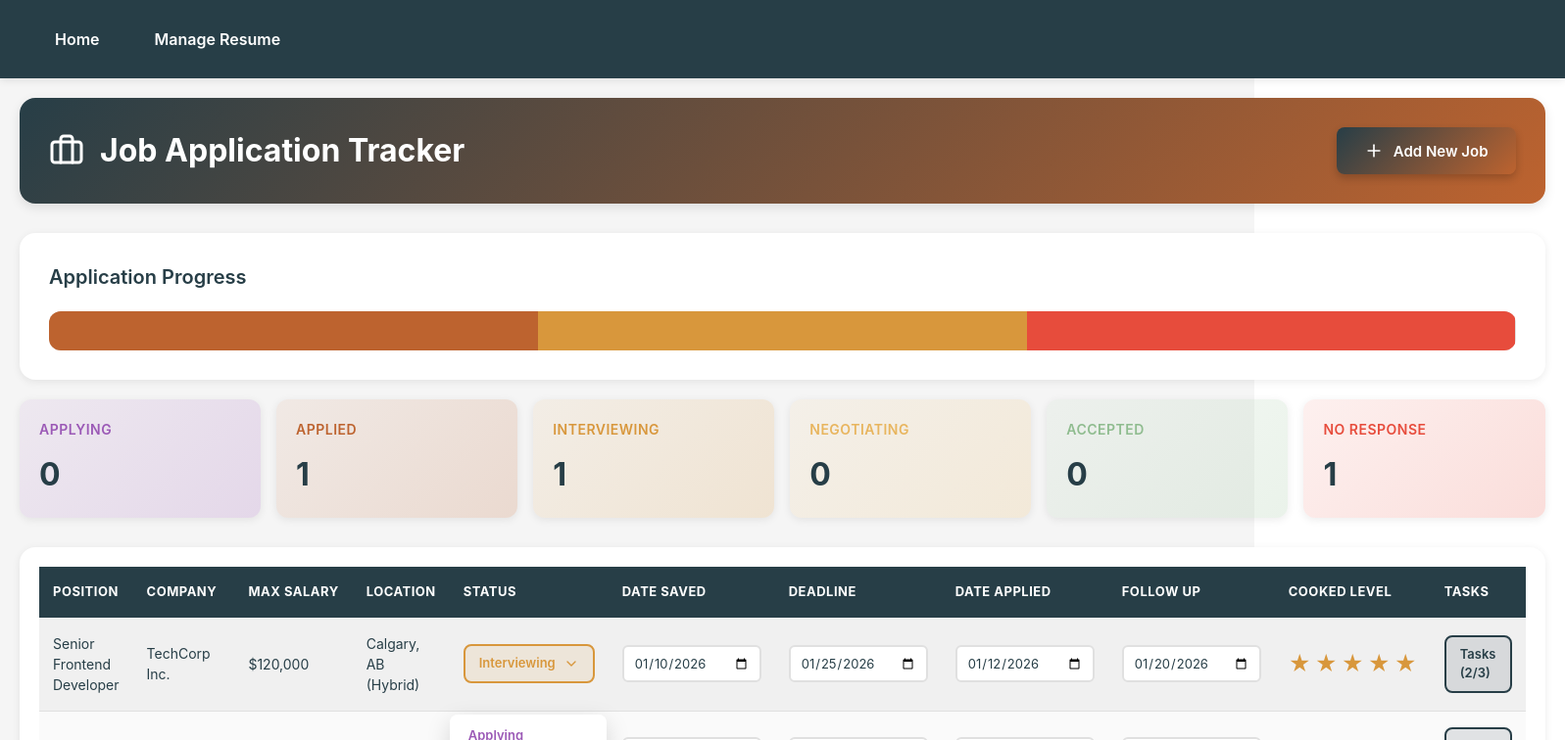
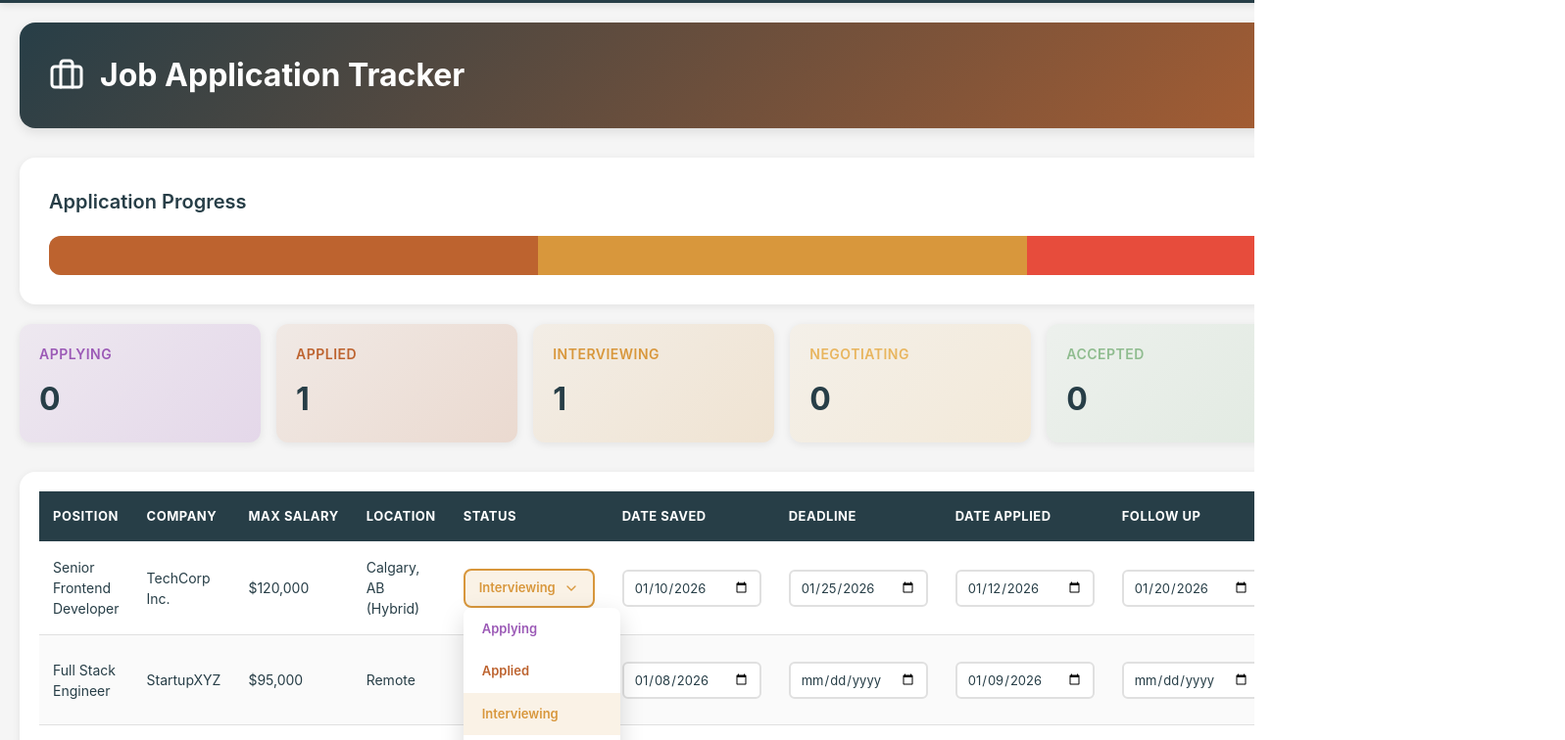
Before and after one commit to Fordinh4/cmput401hackathon, a React (Vite) app in the folder Uncooked/: page / in a window 1280 px wide. Both pictures are taken after a click on the element "Interviewing". Shown: the top 756 px of the page at 98% size, 1597 px wide, since content can reach past the window. Built offline with nearby package versions, Linux system fonts and the light colour scheme.

Commit message:
Fix the overflow issue for dropdown menu

```diff
--- a/Uncooked/src/pages/Home.css
+++ b/Uncooked/src/pages/Home.css
@@ -3,6 +3,14 @@
   margin: 0;
   padding: 0;
   box-sizing: border-box;
+}
+
+html, body {
+  margin: 0;
+  padding: 0;
+  width: 100%;
+  height: 100%;
+  overflow-x: hidden;
 }
 
 body {
@@ -13,9 +21,9 @@ body {
 
 .app-container {
   min-height: 100vh;
+  width: 100%;
   padding: 20px;
-  max-width: 1600px;
-  margin: 0 auto;
+  margin: 0;
 }
 
 /* Header */
@@ -260,17 +268,14 @@ body {
   left: 0;
   right: 0;
   bottom: 0;
-  z-index: 9;
+  z-index: 999;
 }
 
 .status-dropdown {
-  position: absolute;
-  top: calc(100% + 4px);
-  left: 0;
   background: white;
   border-radius: 8px;
   box-shadow: 0 8px 24px rgba(0, 0, 0, 0.15);
-  z-index: 10;
+  z-index: 1000;
   min-width: 160px;
   overflow: hidden;
 }
@@ -358,13 +363,10 @@ body {
 }
 
 .tasks-dropdown {
-  position: absolute;
-  top: calc(100% + 4px);
-  right: 0;
   background: white;
   border-radius: 8px;
   box-shadow: 0 8px 24px rgba(0, 0, 0, 0.15);
-  z-index: 10;
+  z-index: 1000;
   min-width: 280px;
   max-height: 400px;
   overflow: hidden;
--- a/Uncooked/src/pages/Home.jsx
+++ b/Uncooked/src/pages/Home.jsx
@@ -1,4 +1,5 @@
-import React, { useState } from 'react';
+import React, { useState, useRef, useEffect } from 'react';
+import { createPortal } from 'react-dom';
 import { Plus, Briefcase, TrendingUp, Calendar, CheckCircle2, X, ChevronDown, ChevronUp } from 'lucide-react';
 import './Home.css';
 
@@ -63,6 +64,10 @@ const Home = () => {
   const [openTasksDropdown, setOpenTasksDropdown] = useState(null);
   const [newTask, setNewTask] = useState('');
   const [sortConfig, setSortConfig] = useState({ key: null, direction: 'asc' });
+  const [dropdownPos, setDropdownPos] = useState({ top: 0, left: 0 });
+  const [tasksDropdownPos, setTasksDropdownPos] = useState({ top: 0, left: 0 });
+  const statusRefs = useRef({});
+  const tasksRefs = useRef({});
 
   const statusOptions = ['Applying', 'Applied', 'Interviewing', 'Negotiating', 'Accepted', 'No Response'];
   const statusColors = {
@@ -73,6 +78,27 @@ const Home = () => {
     'Accepted': '#8FBC8F',
     'No Response': '#E74C3C'
   };
+
+  // Update dropdown position when opened
+  useEffect(() => {
+    if (openStatusDropdown && statusRefs.current[openStatusDropdown]) {
+      const rect = statusRefs.current[openStatusDropdown].getBoundingClientRect();
+      setDropdownPos({
+        top: rect.bottom + window.scrollY,
+        left: rect.left + window.scrollX,
+      });
+    }
+  }, [openStatusDropdown]);
+
+  useEffect(() => {
+    if (openTasksDropdown && tasksRefs.current[openTasksDropdown]) {
+      const rect = tasksRefs.current[openTasksDropdown].getBoundingClientRect();
+      setTasksDropdownPos({
+        top: rect.bottom + window.scrollY,
+        left: rect.left + window.scrollX,
+      });
+    }
+  }, [openTasksDropdown]);
 
   // Calculate status counts
   const getStatusCounts = () => {
@@ -384,8 +410,9 @@ const Home = () => {
                       job.location
                     )}
                   </td>
-                  <td style={{ position: 'relative' }}>
+                  <td>
                     <div
+                      ref={(el) => (statusRefs.current[job.id] = el)}
                       className="status-dropdown-trigger"
                       style={{
                         backgroundColor: `${statusColors[job.status]}20`,
@@ -397,26 +424,6 @@ const Home = () => {
                       {job.status}
                       <ChevronDown size={16} />
                     </div>
-                    {openStatusDropdown === job.id && (
-                      <>
-                        <div className="dropdown-overlay" onClick={() => setOpenStatusDropdown(null)} />
-                        <div className={`status-dropdown ${index >= jobs.length - 2 ? 'dropdown-up' : ''}`}>
-                          {statusOptions.map(status => (
-                            <div
-                              key={status}
-                              className="status-option"
-                              style={{
-                                backgroundColor: job.status === status ? `${statusColors[status]}20` : 'transparent',
-                                color: statusColors[status]
-                              }}
-                              onClick={() => updateStatus(job.id, status)}
-                            >
-                              {status}
-                            </div>
-                          ))}
-                        </div>
-                      </>
-                    )}
                   </td>
                   <td>
                     <input
@@ -463,35 +470,89 @@ const Home = () => {
                       ))}
                     </div>
                   </td>
-                  <td style={{ position: 'relative' }}>
+                  <td>
                     <div
+                      ref={(el) => (tasksRefs.current[job.id] = el)}
                       className="tasks-trigger"
                       onClick={() => setOpenTasksDropdown(openTasksDropdown === job.id ? null : job.id)}
                     >
                       Tasks ({job.completedTasks.length}/{job.tasks.length})
                     </div>
-                    {openTasksDropdown === job.id && (
+                  </td>
+                </tr>
+              ))}
+            </tbody>
+          </table>
+        </div>
+      </div>
+
+      {/* Status Dropdown Portal */}
+      {openStatusDropdown && createPortal(
+        <>
+          <div className="dropdown-overlay" onClick={() => setOpenStatusDropdown(null)} />
+          <div
+            className="status-dropdown"
+            style={{
+              position: 'absolute',
+              top: dropdownPos.top,
+              left: dropdownPos.left,
+            }}
+          >
+            {statusOptions.map(status => {
+              const currentJob = jobs.find(j => j.id === openStatusDropdown);
+              return (
+                <div
+                  key={status}
+                  className="status-option"
+                  style={{
+                    backgroundColor: currentJob?.status === status ? `${statusColors[status]}20` : 'transparent',
+                    color: statusColors[status]
+                  }}
+                  onClick={() => updateStatus(openStatusDropdown, status)}
+                >
+                  {status}
+                </div>
+              );
+            })}
+          </div>
+        </>,
+        document.body
+      )}
+
+      {/* Tasks Dropdown Portal */}
+      {openTasksDropdown && createPortal(
         <>
           <div className="dropdown-overlay" onClick={() => setOpenTasksDropdown(null)} />
-                        <div className={`tasks-dropdown ${index >= jobs.length - 2 ? 'dropdown-up' : ''}`} onClick={(e) => e.stopPropagation()}>
+          <div
+            className="tasks-dropdown"
+            style={{
+              position: 'absolute',
+              top: tasksDropdownPos.top,
+              left: tasksDropdownPos.left,
+            }}
+            onClick={(e) => e.stopPropagation()}
+          >
             <div className="tasks-list">
-                            {job.tasks.length === 0 ? (
+              {jobs.find(j => j.id === openTasksDropdown)?.tasks.length === 0 ? (
                 <div className="no-tasks">No tasks yet</div>
               ) : (
-                              job.tasks.map((task, i) => (
+                jobs.find(j => j.id === openTasksDropdown)?.tasks.map((task, i) => {
+                  const currentJob = jobs.find(j => j.id === openTasksDropdown);
+                  return (
                     <div key={i} className="task-item">
                       <label className="task-checkbox">
                         <input
                           type="checkbox"
-                                      checked={job.completedTasks.includes(task)}
-                                      onChange={() => toggleTask(job.id, task)}
+                          checked={currentJob?.completedTasks.includes(task)}
+                          onChange={() => toggleTask(openTasksDropdown, task)}
                         />
-                                    <span className={job.completedTasks.includes(task) ? 'task-completed' : ''}>
+                        <span className={currentJob?.completedTasks.includes(task) ? 'task-completed' : ''}>
                           {task}
                         </span>
                       </label>
                     </div>
-                              ))
+                  );
+                })
               )}
             </div>
             <div className="add-task">
@@ -500,25 +561,19 @@ const Home = () => {
                 value={newTask}
                 onChange={(e) => setNewTask(e.target.value)}
                 onKeyDown={(e) => {
-                                if (e.key === 'Enter') addTask(job.id);
+                  if (e.key === 'Enter') addTask(openTasksDropdown);
                 }}
                 placeholder="New task..."
                 className="task-input"
               />
-                            <button onClick={() => addTask(job.id)} className="add-task-btn">
+              <button onClick={() => addTask(openTasksDropdown)} className="add-task-btn">
                 Add
               </button>
             </div>
           </div>
-                      </>
+        </>,
+        document.body
       )}
-                  </td>
-                </tr>
-              ))}
-            </tbody>
-          </table>
-        </div>
-      </div>
     </div>
   );
 };
```
Lines whose indentation alone changed are shown as unchanged.
